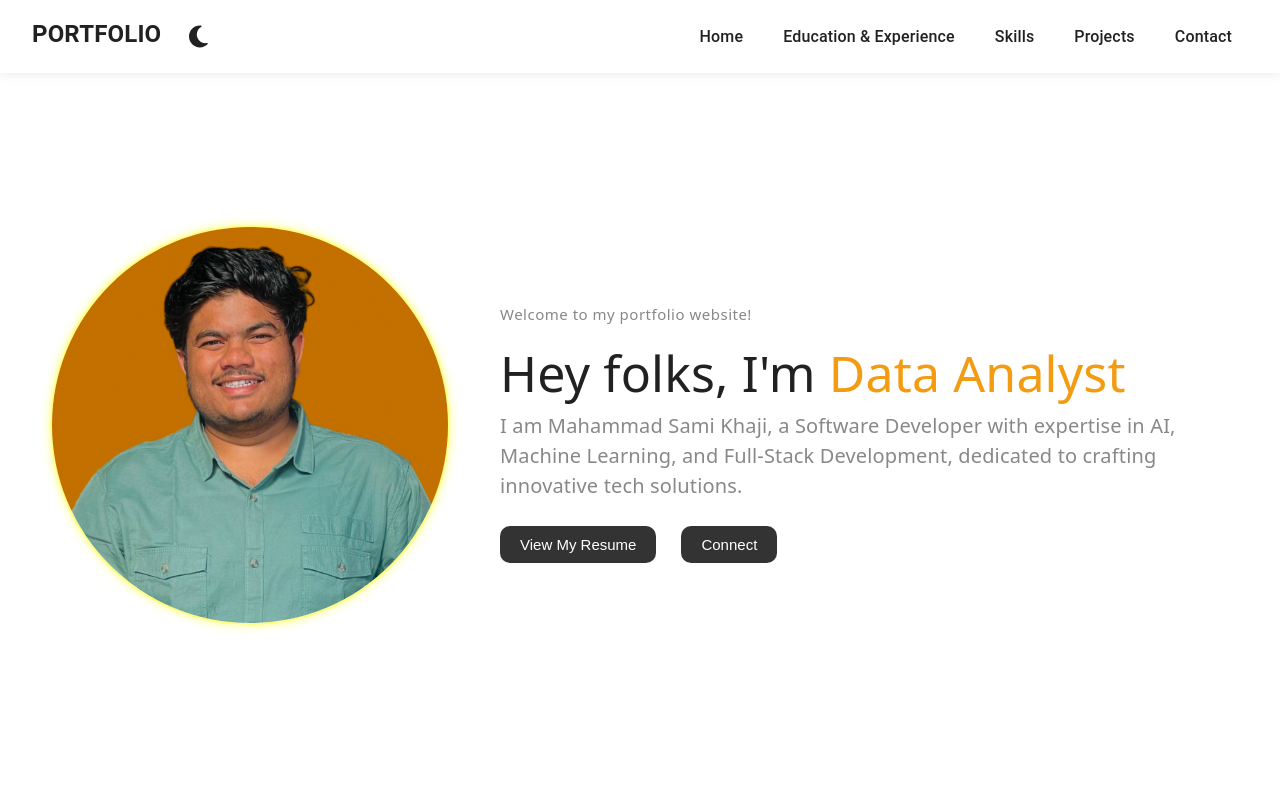
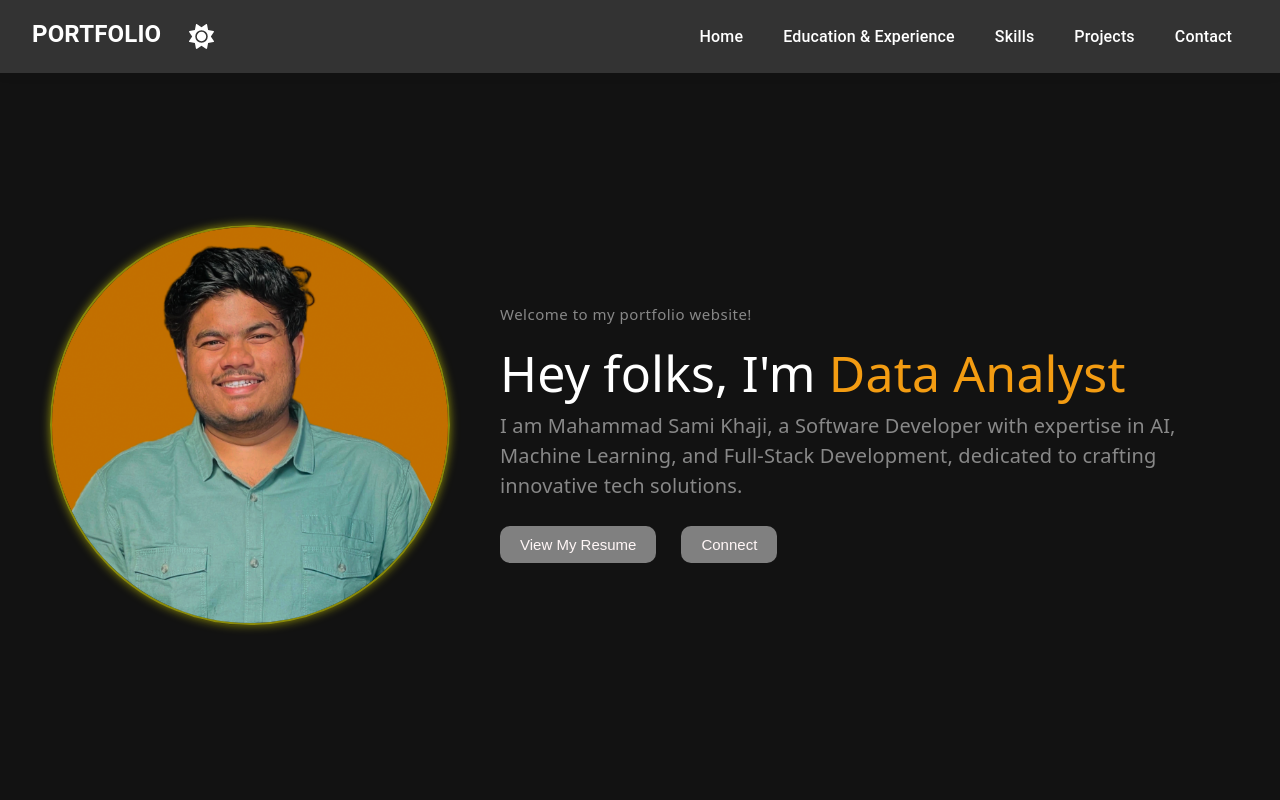
Before and after one commit to SamiKhaji/Portfolio, a React (Vite) app: page / in a window 1280 px wide. Shown: the top 800 px of the page. Built offline with nearby package versions, Linux system fonts and the light colour scheme.

Commit message:
default mode to dark

```diff
--- a/src/App.jsx
+++ b/src/App.jsx
@@ -12,7 +12,7 @@ import ReactGA from 'react-ga'
 
 
 function App() {
-  const [isNightMode, setIsNightMode] = useState(false
+  const [isNightMode, setIsNightMode] = useState(true
   ); // Track night mode state
 
   // Define MUI light and dark themes
```
